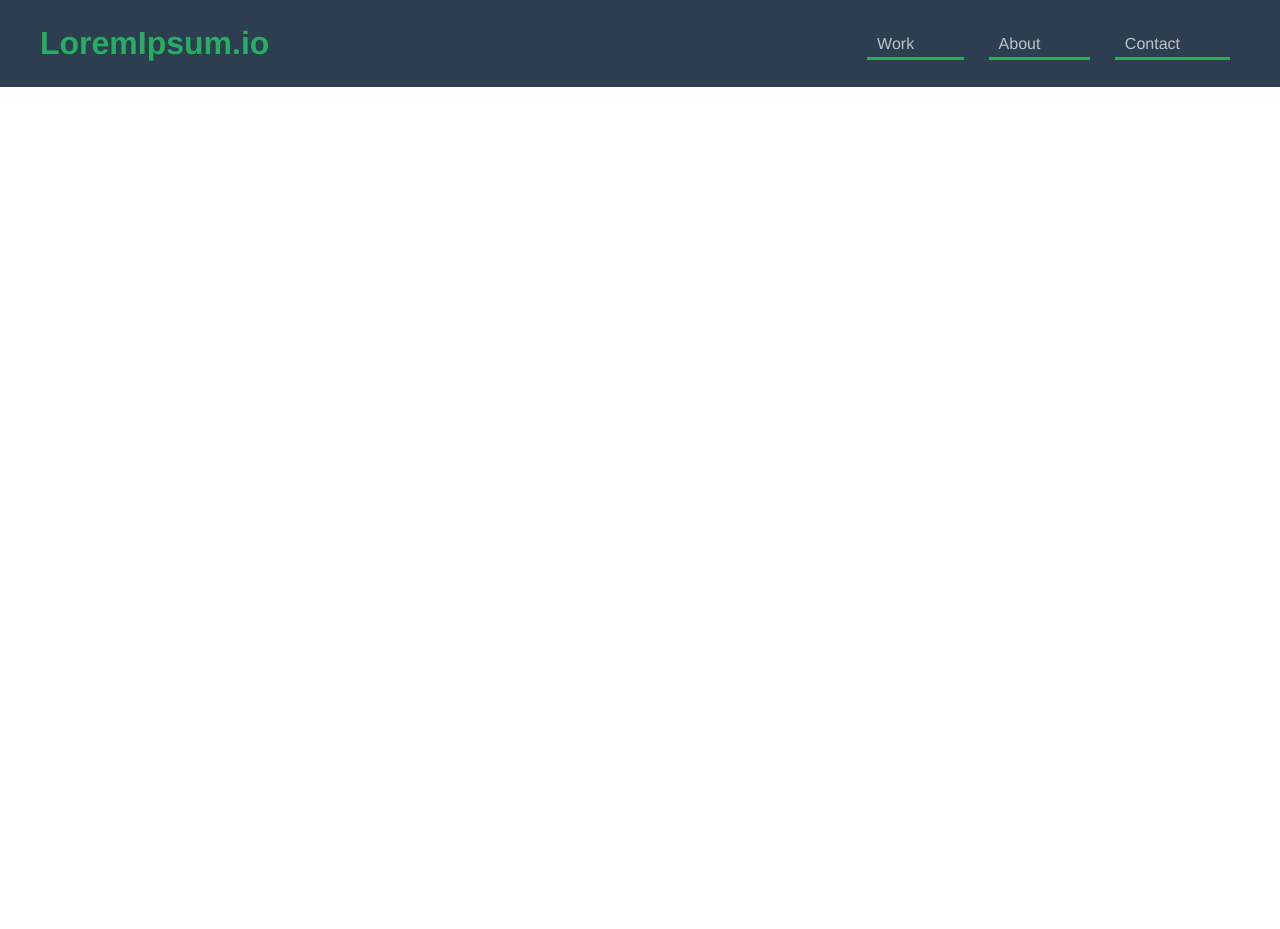
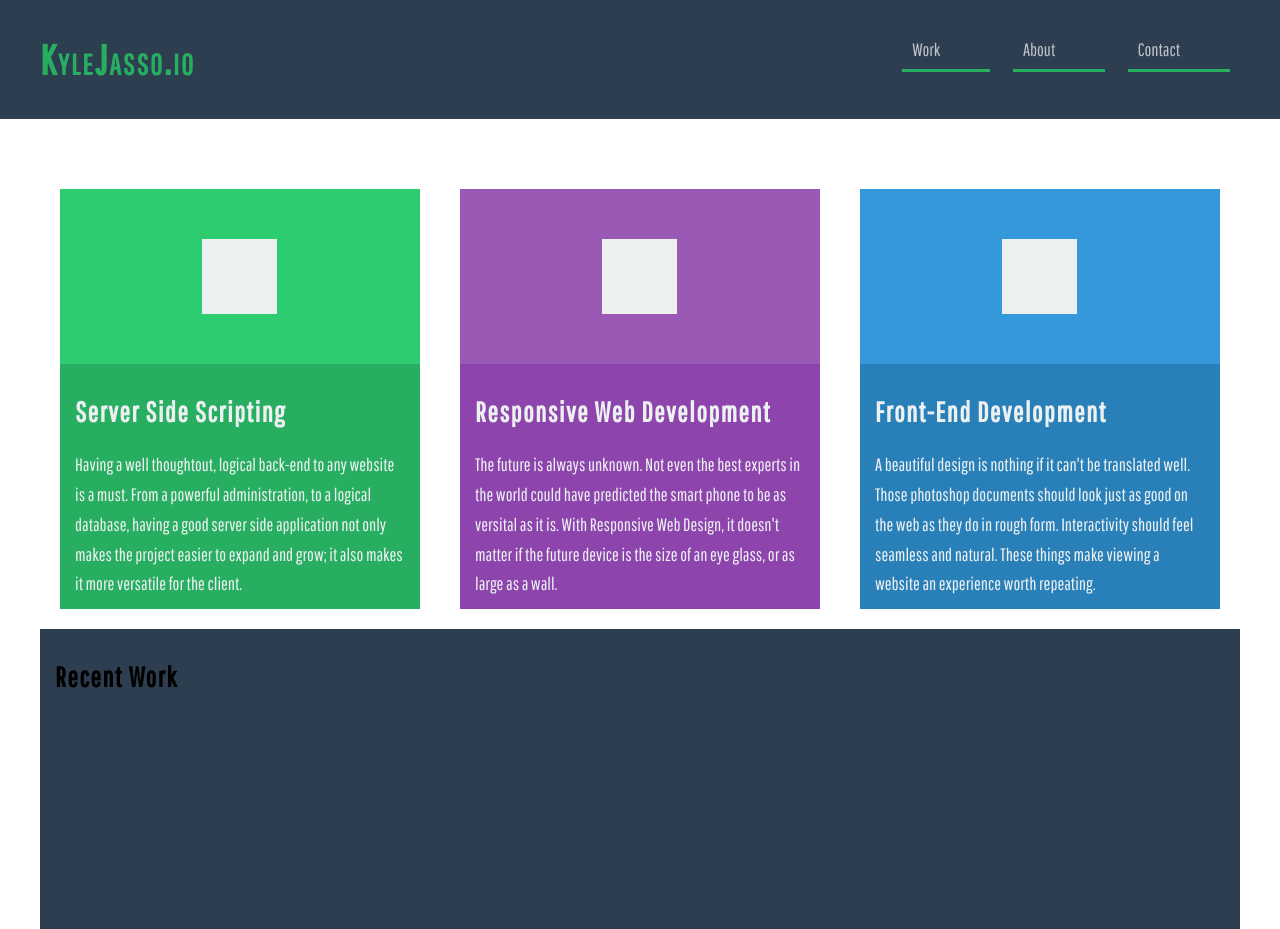
Before and after one commit to jassok/kylejasso.io, a PHP site: page / in a window 1280 px wide. Before the commit the page ends 87 px from the top, so only its background shows below. Run offline with PHP 8.4, Linux system fonts and the light colour scheme.

Commit message:
index stuff

```diff
--- a/index.html
+++ b/index.html
@@ -14,7 +14,7 @@
 
 <body>
 	<header class="header clearfix">
-		<h1 class="logo">LoremIpsum.io</h1>
+		<h1 class="logo">KyleJasso.io</h1>
 
 		<ul class="menu">
 			<li><a href="#">Work</a></li>
@@ -23,5 +23,50 @@
 		</ul>
 	</header>
 
+
+	<div class="centered clearfix">
+		<div class="pageIndex clearfix">
+			<div class="modules clearfix">
+				<div class="one-third module">
+					<div class="serverSide clearfix">
+						<div class="icon"> </div>
+						<div class="description">
+							<h2>Server Side Scripting</h2>
+							<?php //-- TODO: Database ?>
+							<p>Having a well thoughtout, logical back-end to any website is a must. From a powerful administration, to a logical database, having a good server side application not only makes the project easier to expand and grow; it also makes it more versatile for the client.</p>
+						</div>
+					</div>
+				</div>
+
+				<div class="one-third module">
+					<div class="responsive clearfix">
+						<div class="icon"> </div>
+						<div class="description">
+							<h2>Responsive Web Development</h2>
+							<?php //-- TODO: Database ?>
+							<p>The future is always unknown. Not even the best experts in the world could have predicted the smart phone to be as versital as it is. With Responsive Web Design, it doesn't matter if the future device is the size of an eye glass, or as large as a wall.</p>
+						</div>
+					</div>
+				</div>
+
+				<div class="one-third module">
+					<div class="frontEnd clearfix">
+						<div class="icon"> </div>
+						<div class="description">
+							<h2>Front-End Development</h2>
+							<?php //-- TODO: Database ?>
+							<p>A beautiful design is nothing if it can't be translated well. Those photoshop documents should look just as good on the web as they do in rough form. Interactivity should feel seamless and natural. These things make viewing a website an experience worth repeating.</p>
+						</div>
+					</div>
+				</div>
+			</div>
+
+
+			<div class="recentWork clearfix">
+				<h2>Recent Work</h2>
+			</div>
+		</div>
+	</div>
+
 </body>
 </html>
--- a/sass/_style.scss
+++ b/sass/_style.scss
@@ -1,8 +1,16 @@
+/* == Site Wide Styles ========================= */
+html { height: 100%; }
+body { height: 100%; }
 a { color: $whiteBeta; text-decoration: none; }
 
+.centered { max-width: 1200px; margin:0 auto; }
+
+
+/* == Header =================================== */
 .header 	{
 	background-color: $darkBeta;
-	padding:0 25px;
+	padding: 0 25px;
+	margin-bottom: 50px;
 
 	.logo {
 		position:relative;
@@ -34,3 +42,49 @@ a { color: $whiteBeta; text-decoration: none; }
 		}
 	}
 }
+
+
+/* == Index ==================================== */
+.pageIndex {
+	height:100%;
+
+	.module {
+		position:relative;
+		padding: 20px;
+		color:$whiteAlpha;
+
+		h2 { padding-bottom: 15px; }
+		p { padding:0 0 10px; margin: 0 15px; }
+		.icon { width:75px; height:75px; background-color:$whiteAlpha; margin:50px auto; }
+
+		.description {
+			margin-top:20px;
+			width:100%;
+		}
+
+		.serverSide {
+			background-color: $greenAlpha;
+
+			.description { background-color: $greenBeta; }
+		}
+
+		.responsive {
+			background-color:$purpleAlpha;
+
+			.description { background-color: $purpleBeta; }
+
+		}
+
+		.frontEnd {
+			background-color:$blueAlpha;
+
+			.description { background-color:$blueBeta; }
+
+		}
+	}
+
+	.recentWork {
+		background-color:$darkBeta;
+		height:300px;
+	}
+}
--- a/sass/_typography.scss
+++ b/sass/_typography.scss
@@ -5,26 +5,29 @@
 
 
 /* == Typography =============================== */
-
+@import url(http://fonts.googleapis.com/css?family=Pathway+Gothic+One);
 
 $weight           : normal;
 $line-height      : 1.65;
 $font-size        : 112.5; // (16 * 112.5% = 18px)
 $font-base        : 16 * ($font-size / 100);
 $font-family      : serif;
-$font-family-sans : sans-serif;
+$font-family-sans : 'Pathway Gothic One';
+
+/* == Main Styles ============================== */
+body { font-family: $font-family-sans; line-height: $line-height; font-size:($font-base+px); }
 
 /* == Headings ================================= */
 
-h1, h2, h3, h4, h5, h6 { margin:0; padding: 25px 15px; }
+h1, h2, h3, h4, h5, h6 { margin:0; padding: 25px 15px; letter-spacing: .05em; }
 
-h1 { font-size:($font-size/24) px; color: $greenBeta; }
+h1 { font-size: 42px; color: $greenBeta; font-variant:small-caps; }
 
-h2 { }
+h2 { font-size: 28px; }
 
-h3 { }
+h3 { font-size: 22px; }
 
-h4 { }
+h4 { font-size: 18px; }
 
 h5 { }
 
--- a/style/screen.css
+++ b/style/screen.css
@@ -1,3 +1,4 @@
+@import url(http://fonts.googleapis.com/css?family=Pathway+Gothic+One);
 /* == Color Scheme ============================= */
 /* == Grid Variables =========================== */
 /* == Functions ================================ */
@@ -57,16 +58,48 @@ img { max-width: 100%; -ms-interpolation-mode: bicubic; }
 | 6/24/2013 Kylejasso.io
 */
 /* == Typography =============================== */
+/* == Main Styles ============================== */
+body { font-family: "Pathway Gothic One"; line-height: 1.65; font-size: 18px; }
+
 /* == Headings ================================= */
-h1, h2, h3, h4, h5, h6 { margin: 0; padding: 25px 15px; }
+h1, h2, h3, h4, h5, h6 { margin: 0; padding: 25px 15px; letter-spacing: .05em; }
 
-h1 { font-size: 4.6875 px; color: #27ae60; }
+h1 { font-size: 42px; color: #27ae60; font-variant: small-caps; }
+
+h2 { font-size: 28px; }
+
+h3 { font-size: 22px; }
+
+h4 { font-size: 18px; }
+
+/* == Site Wide Styles ========================= */
+html { height: 100%; }
+
+body { height: 100%; }
 
 a { color: #bdc3c7; text-decoration: none; }
 
-.header { background-color: #2c3e50; padding: 0 25px; }
+.centered { max-width: 1200px; margin: 0 auto; }
+
+/* == Header =================================== */
+.header { background-color: #2c3e50; padding: 0 25px; margin-bottom: 50px; }
 .header .logo { position: relative; float: left; }
 .header .menu { position: relative; float: right; list-style: none; display: inline-block; padding: 25px 15px; margin: 0; }
 .header .menu li { text-align: left; padding: 10px 50px 4px 10px; margin: 0 10px; display: inline-block; border-bottom: 3px solid #27ae60; -webkit-box-sizing: border-box; -moz-box-sizing: border-box; box-sizing: border-box; }
 .header .menu li:hover { background-color: #27ae60; -webkit-transition-property: background; -moz-transition-property: background; -o-transition-property: background; transition-property: background; -webkit-transition-duration: 0.5s; -moz-transition-duration: 0.5s; -o-transition-duration: 0.5s; transition-duration: 0.5s; }
 .header .menu li:hover a { color: #2c3e50; }
+
+/* == Index ==================================== */
+.pageIndex { height: 100%; }
+.pageIndex .module { position: relative; padding: 20px; color: #ecf0f1; }
+.pageIndex .module h2 { padding-bottom: 15px; }
+.pageIndex .module p { padding: 0 0 10px; margin: 0 15px; }
+.pageIndex .module .icon { width: 75px; height: 75px; background-color: #ecf0f1; margin: 50px auto; }
+.pageIndex .module .description { margin-top: 20px; width: 100%; }
+.pageIndex .module .serverSide { background-color: #2ecc71; }
+.pageIndex .module .serverSide .description { background-color: #27ae60; }
+.pageIndex .module .responsive { background-color: #9b59b6; }
+.pageIndex .module .responsive .description { background-color: #8e44ad; }
+.pageIndex .module .frontEnd { background-color: #3498db; }
+.pageIndex .module .frontEnd .description { background-color: #2980b9; }
+.pageIndex .recentWork { background-color: #2c3e50; height: 300px; }
```
